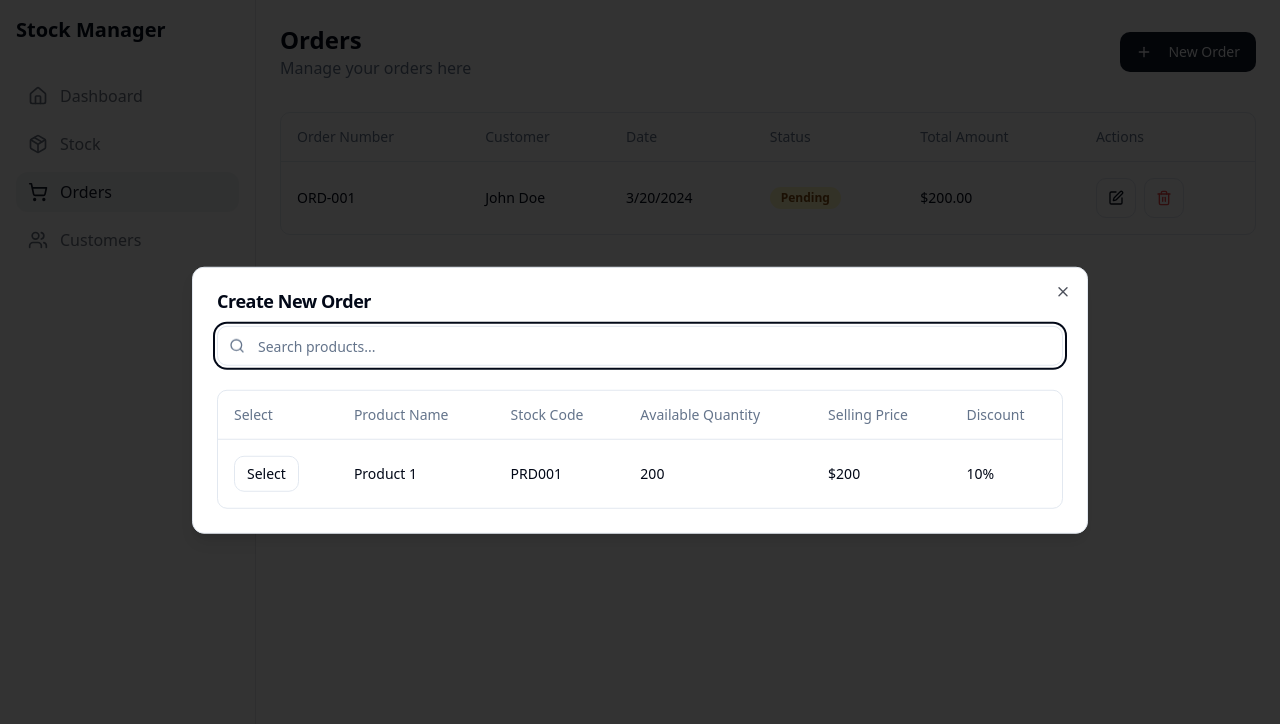
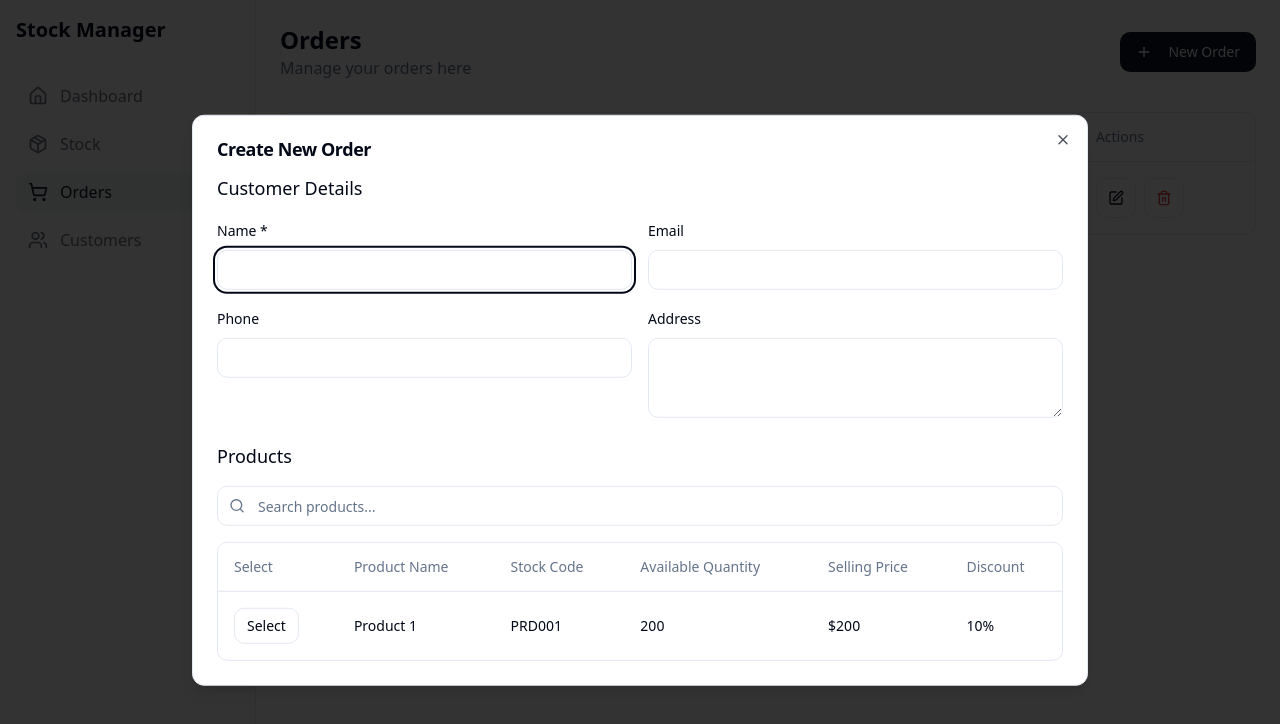
Before and after one commit to hleemq/stockharmony, a React (Vite) app: page /orders in a window 1280 px wide. Both pictures are taken after a click on the button "New Order". Shown: the top 724 px of the page. Built offline with nearby package versions, Linux system fonts and the light colour scheme.

Commit message:
Add customer details to order dialog
Implement functionality to allow users to enter customer details in the order details dialog. The customer name and quantity fields are mandatory, and the entered customer information will be automatically saved in the customer section.
[skip gpt_engineer]

```diff
--- a/src/pages/orders/components/CreateOrderDialog.tsx
+++ b/src/pages/orders/components/CreateOrderDialog.tsx
@@ -3,9 +3,23 @@ import { Dialog, DialogContent, DialogHeader, DialogTitle } from "@/components/u
 import { Input } from "@/components/ui/input";
 import { Button } from "@/components/ui/button";
 import { Search } from "lucide-react";
+import { Form, FormField, FormItem, FormLabel, FormControl, FormMessage } from "@/components/ui/form";
+import { Textarea } from "@/components/ui/textarea";
 import ProductSearchResults from "./ProductSearchResults";
 import OrderSummary from "./OrderSummary";
 import { StockItem } from "@/types/stock";
+import { useForm } from "react-hook-form";
+import * as z from "zod";
+import { zodResolver } from "@hookform/resolvers/zod";
+
+const customerFormSchema = z.object({
+  name: z.string().min(1, "Customer name is required"),
+  email: z.string().email().optional().or(z.literal("")),
+  phone: z.string().optional().or(z.literal("")),
+  address: z.string().optional().or(z.literal(""))
+});
+
+type CustomerFormValues = z.infer<typeof customerFormSchema>;
 
 interface CreateOrderDialogProps {
   open: boolean;
@@ -16,12 +30,30 @@ export default function CreateOrderDialog({ open, onClose }: CreateOrderDialogPr
   const [searchQuery, setSearchQuery] = useState("");
   const [selectedProducts, setSelectedProducts] = useState<(StockItem & { orderQuantity: number })[]>([]);
 
+  const form = useForm<CustomerFormValues>({
+    resolver: zodResolver(customerFormSchema),
+    defaultValues: {
+      name: "",
+      email: "",
+      phone: "",
+      address: ""
+    }
+  });
+
   const handleAddToOrder = (product: StockItem, quantity: number) => {
     setSelectedProducts([...selectedProducts, { ...product, orderQuantity: quantity }]);
   };
 
   const handleRemoveFromOrder = (stockCode: string) => {
     setSelectedProducts(selectedProducts.filter((p) => p.stockCode !== stockCode));
+  };
+
+  const onSubmit = (data: CustomerFormValues) => {
+    // Here you would typically save both the order and customer data
+    console.log("Customer Data:", data);
+    console.log("Order Products:", selectedProducts);
+    // Add logic to save customer to customers section
+    onClose();
   };
 
   return (
@@ -31,8 +63,70 @@ export default function CreateOrderDialog({ open, onClose }: CreateOrderDialogPr
           <DialogTitle>Create New Order</DialogTitle>
         </DialogHeader>
 
-        <div className="space-y-6">
-          {/* Search Section */}
+        <Form {...form}>
+          <form onSubmit={form.handleSubmit(onSubmit)} className="space-y-6">
+            {/* Customer Details Section */}
+            <div className="space-y-4">
+              <h3 className="text-lg font-medium">Customer Details</h3>
+              <div className="grid grid-cols-2 gap-4">
+                <FormField
+                  control={form.control}
+                  name="name"
+                  render={({ field }) => (
+                    <FormItem>
+                      <FormLabel>Name *</FormLabel>
+                      <FormControl>
+                        <Input {...field} />
+                      </FormControl>
+                      <FormMessage />
+                    </FormItem>
+                  )}
+                />
+                <FormField
+                  control={form.control}
+                  name="email"
+                  render={({ field }) => (
+                    <FormItem>
+                      <FormLabel>Email</FormLabel>
+                      <FormControl>
+                        <Input {...field} type="email" />
+                      </FormControl>
+                      <FormMessage />
+                    </FormItem>
+                  )}
+                />
+                <FormField
+                  control={form.control}
+                  name="phone"
+                  render={({ field }) => (
+                    <FormItem>
+                      <FormLabel>Phone</FormLabel>
+                      <FormControl>
+                        <Input {...field} />
+                      </FormControl>
+                      <FormMessage />
+                    </FormItem>
+                  )}
+                />
+                <FormField
+                  control={form.control}
+                  name="address"
+                  render={({ field }) => (
+                    <FormItem>
+                      <FormLabel>Address</FormLabel>
+                      <FormControl>
+                        <Textarea {...field} />
+                      </FormControl>
+                      <FormMessage />
+                    </FormItem>
+                  )}
+                />
+              </div>
+            </div>
+
+            {/* Product Search Section */}
+            <div className="space-y-4">
+              <h3 className="text-lg font-medium">Products</h3>
               <div className="relative">
                 <Search className="absolute left-3 top-3 h-4 w-4 text-muted-foreground" />
                 <Input
@@ -57,7 +151,16 @@ export default function CreateOrderDialog({ open, onClose }: CreateOrderDialogPr
                   onRemoveProduct={handleRemoveFromOrder}
                 />
               )}
+
+              {/* Submit Button */}
+              {selectedProducts.length > 0 && (
+                <Button type="submit" className="w-full">
+                  Create Order
+                </Button>
+              )}
             </div>
+          </form>
+        </Form>
       </DialogContent>
     </Dialog>
   );
```
Lines whose indentation alone changed are shown as unchanged.
